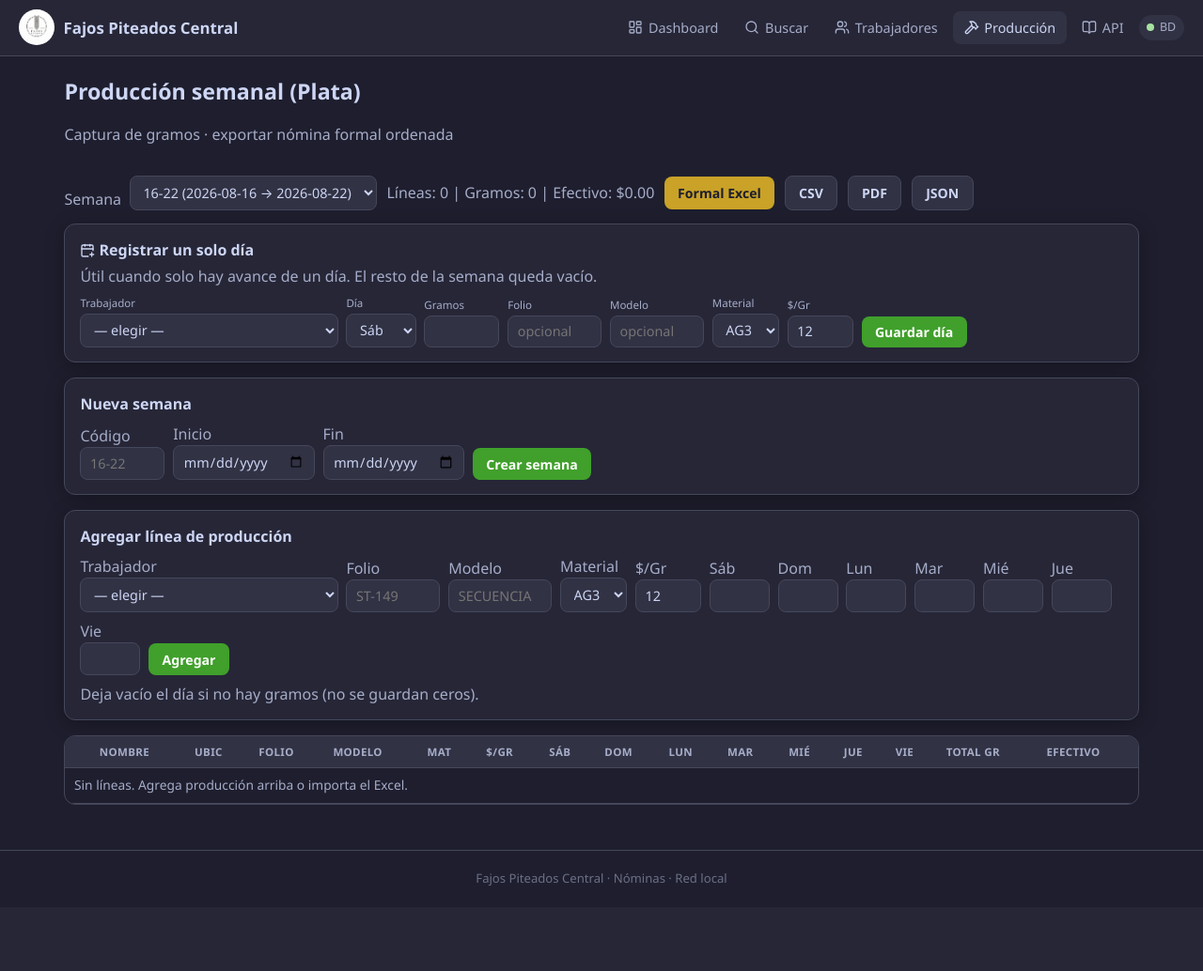
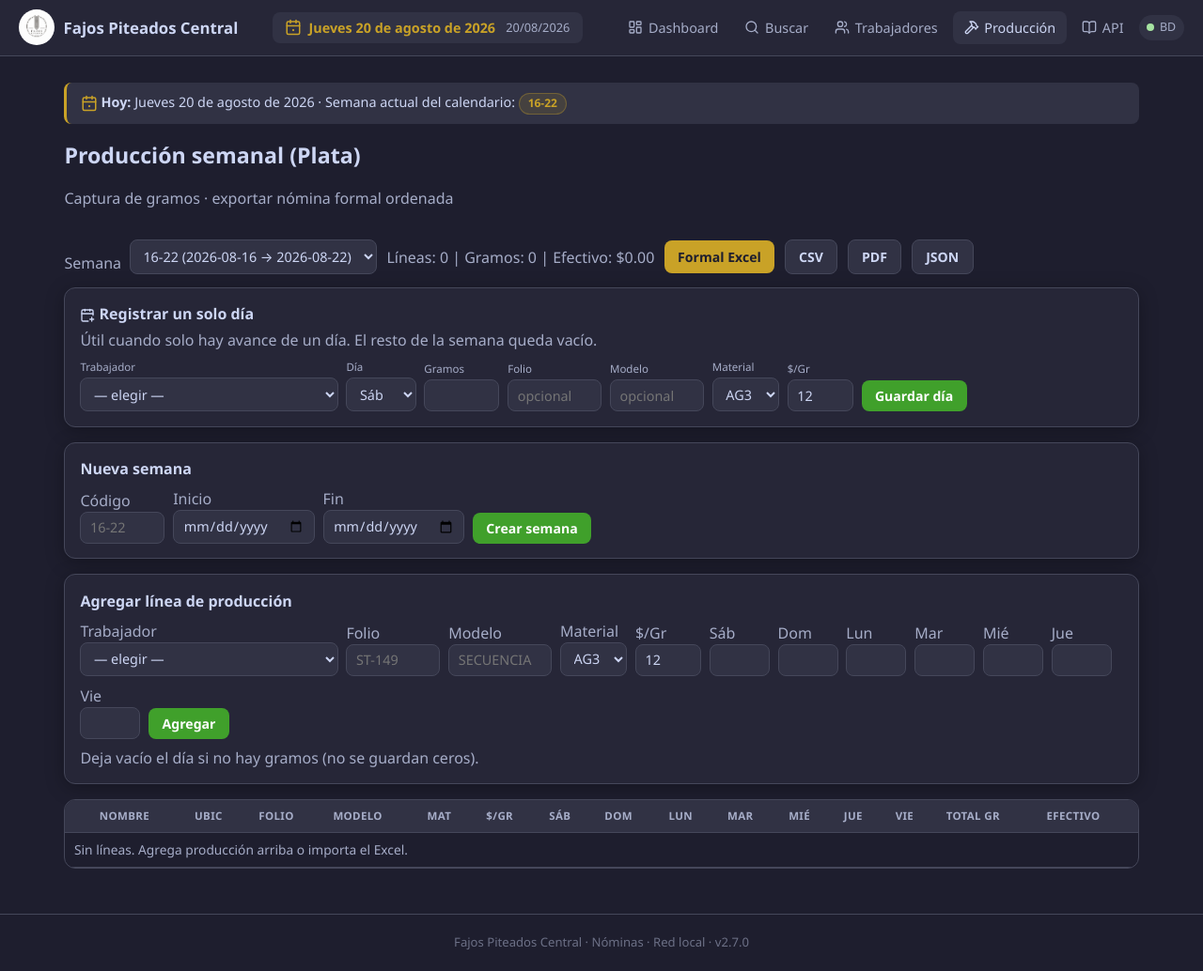
Before and after one commit to ArmandoHoyosfg/fajos_central, a FastAPI app: page /produccion in a window 1280 px wide. Shown: the whole page at 94% size. Before the commit the page ends 943 px from the top, so only its background shows below. Run offline with FastAPI, Linux system fonts and the light colour scheme; data comes from the database, SQL or seed files in the repository; data that the repository does not hold is empty.

Commit message:
feat(web): calendar parity with desktop, SVG icons, material row colors (v2.7.0)

```diff
--- a/app/__init__.py
+++ b/app/__init__.py
@@ -1,2 +1,2 @@
 """Fajos Piteados Central — Sistema de Nóminas."""
-__version__ = "2.6.1"
+__version__ = "2.7.0"
--- a/app/api/deps.py
+++ b/app/api/deps.py
@@ -37,3 +37,21 @@ def get_dashboard_service() -> DashboardService:
 
 def get_export_service() -> ExportService:
     return ExportService()
+
+
+def common_template_context(extra: dict | None = None) -> dict:
+    """Contexto compartido web/desktop parity: fecha, versión, semana actual flags."""
+    from app import __version__
+    from app.core.calendar_util import format_fecha_corta, format_fecha_larga, today
+    from app.services.dashboard_service import check_db
+
+    ctx = {
+        "fecha_hoy": today(),
+        "fecha_hoy_larga": format_fecha_larga(),
+        "fecha_hoy_corta": format_fecha_corta(),
+        "app_version": __version__,
+        "db_ok": check_db(),
+    }
+    if extra:
+        ctx.update(extra)
+    return ctx
--- a/app/api/routes.py
+++ b/app/api/routes.py
@@ -11,6 +11,7 @@ from fastapi.templating import Jinja2Templates
 from pathlib import Path
 
 from app.api.deps import (
+    common_template_context,
     get_dashboard_service,
     get_export_service,
     get_produccion_repo,
@@ -27,6 +28,13 @@ templates = Jinja2Templates(directory=str(TEMPLATES_DIR))
 
 router = APIRouter()
 
+def _ctx(request: Request, **kwargs):
+    """Contexto de plantilla unificado (fecha, versión, db_ok + kwargs)."""
+    data = common_template_context(kwargs)
+    data["request"] = request
+    return data
+
+
 
 # ---------- Web pages ----------
 
@@ -35,15 +43,13 @@ async def page_dashboard(
     request: Request,
     svc: DashboardService = Depends(get_dashboard_service),
 ):
+    from app.core.calendar_util import marcar_semanas
     data = svc.get_dashboard()
+    semanas = marcar_semanas(data["ultimas_semanas"])
     return templates.TemplateResponse(
         request,
         "dashboard.html",
-        {
-            "kpis": data["kpis"],
-            "semanas": data["ultimas_semanas"],
-            "db_ok": data.get("db_ok", True),
-        },
+        _ctx(request, kpis=data["kpis"], semanas=semanas),
     )
 
 
@@ -53,12 +59,11 @@ async def page_trabajadores(
     q: str | None = None,
     repo: TrabajadoresRepo = Depends(get_trabajadores_repo),
 ):
-    from app.services.dashboard_service import check_db
-    rows = repo.listar(solo_activos=False, busqueda=q)
+    trabajadores = repo.listar(solo_activos=False, busqueda=q)
     return templates.TemplateResponse(
         request,
         "trabajadores.html",
-        {"trabajadores": rows, "q": q or "", "db_ok": check_db()},
+        _ctx(request, trabajadores=trabajadores, q=q),
     )
 
 
@@ -73,12 +78,7 @@ async def page_buscar(
     return templates.TemplateResponse(
         request,
         "buscar.html",
-        {
-            "q": q or "",
-            "trabajadores": data["trabajadores"],
-            "semanas": data["semanas"],
-            "db_ok": data.get("db_ok", True),
-        },
+        _ctx(request, q=q, trabajadores=data["trabajadores"], semanas=data["semanas"]),
     )
 
 
@@ -91,23 +91,26 @@ async def page_produccion(
     trab_repo: TrabajadoresRepo = Depends(get_trabajadores_repo),
 ):
     from app.services.dashboard_service import check_db
-    semanas = sem_repo.listar()
+    from app.core.calendar_util import encontrar_semana_actual, marcar_semanas, today
+    semanas_raw = sem_repo.listar()
+    semanas = marcar_semanas(semanas_raw)
     if semana_id is None and semanas:
-        semana_id = semanas[0]["id"]
+        actual = encontrar_semana_actual(semanas_raw, today())
+        semana_id = actual["id"] if actual else semanas[0]["id"]
     lineas = prod_repo.listar_por_semana(semana_id) if semana_id else []
     totales = prod_repo.totales_semana(semana_id) if semana_id else {}
     trabajadores = trab_repo.listar(solo_plt=True, solo_activos=True)
     return templates.TemplateResponse(
         request,
         "produccion.html",
-        {
-            "semanas": semanas,
-            "semana_id": semana_id,
-            "lineas": lineas,
-            "totales": totales,
-            "trabajadores": trabajadores,
-            "db_ok": check_db(),
-        },
+        _ctx(
+            request,
+            semanas=semanas,
+            semana_id=semana_id,
+            lineas=lineas,
+            totales=totales,
+            trabajadores=trabajadores,
+        ),
     )
 
 
--- /dev/null
+++ b/app/core/calendar_util.py
@@ -0,0 +1,80 @@
+"""Calendario y semanas de nómina (compartido web/API)."""
+from __future__ import annotations
+
+from datetime import date, datetime, timedelta
+from typing import Any
+
+WEEKDAY_ES = {
+    0: "lunes", 1: "martes", 2: "miércoles", 3: "jueves",
+    4: "viernes", 5: "sábado", 6: "domingo",
+}
+MONTH_ES = {
+    1: "enero", 2: "febrero", 3: "marzo", 4: "abril",
+    5: "mayo", 6: "junio", 7: "julio", 8: "agosto",
+    9: "septiembre", 10: "octubre", 11: "noviembre", 12: "diciembre",
+}
+
+
+def today() -> date:
+    return date.today()
+
+
+def format_fecha_larga(d: date | None = None) -> str:
+    d = d or today()
+    return f"{WEEKDAY_ES[d.weekday()].capitalize()} {d.day} de {MONTH_ES[d.month]} de {d.year}"
+
+
+def format_fecha_corta(d: date | None = None) -> str:
+    d = d or today()
+    return d.strftime("%d/%m/%Y")
+
+
+def parse_db_date(value: Any) -> date | None:
+    if value is None:
+        return None
+    if isinstance(value, date) and not isinstance(value, datetime):
+        return value
+    if isinstance(value, datetime):
+        return value.date()
+    try:
+        return date.fromisoformat(str(value).strip()[:10])
+    except ValueError:
+        return None
+
+
+def semana_contiene(fecha: date, inicio: Any, fin: Any) -> bool:
+    fi, ff = parse_db_date(inicio), parse_db_date(fin)
+    if not fi or not ff:
+        return False
+    if fi > ff:
+        fi, ff = ff, fi
+    return fi <= fecha <= ff
+
+
+def encontrar_semana_actual(semanas: list[dict], ref: date | None = None) -> dict | None:
+    ref = ref or today()
+    for s in semanas:
+        if semana_contiene(ref, s.get("fecha_inicio"), s.get("fecha_fin")):
+            return s
+    return None
+
+
+def marcar_semanas(semanas: list[dict], ref: date | None = None) -> list[dict]:
+    """Copia de semanas con flags es_actual y etiqueta."""
+    ref = ref or today()
+    out = []
+    for s in semanas:
+        row = dict(s)
+        row["es_actual"] = semana_contiene(ref, s.get("fecha_inicio"), s.get("fecha_fin"))
+        cod = s.get("codigo") or "?"
+        row["etiqueta"] = f"{cod} ★ ACTUAL" if row["es_actual"] else str(cod)
+        out.append(row)
+    return out
+
+
+def sugerir_codigo_semana(ref: date | None = None) -> tuple[str, date, date]:
+    ref = ref or today()
+    days_since_sat = (ref.weekday() - 5) % 7
+    sab = ref - timedelta(days=days_since_sat)
+    vie = sab + timedelta(days=6)
+    return f"{sab.day:02d}-{vie.day:02d}", sab, vie
--- a/app/web/static/app.css
+++ b/app/web/static/app.css
@@ -208,3 +208,65 @@ tbody tr:hover { background: rgba(201, 162, 39, 0.08); }
   .card .value { font-size: 1.25rem; }
   main.container { padding: 1rem; }
 }
+
+
+/* --- Paridad desktop: fecha y semana actual --- */
+.topbar {
+  display: flex;
+  flex-wrap: wrap;
+  align-items: center;
+  gap: 0.75rem 1.25rem;
+}
+.topbar-fecha {
+  display: flex;
+  align-items: center;
+  gap: 0.45rem;
+  padding: 0.35rem 0.85rem;
+  background: #313244;
+  border-radius: 8px;
+  color: #c9a227;
+  font-weight: 700;
+  font-size: 0.9rem;
+  white-space: nowrap;
+}
+.topbar-fecha .fecha-corta {
+  font-weight: 500;
+  font-size: 0.8rem;
+  margin-left: 0.25rem;
+}
+.icon-inline { vertical-align: middle; flex-shrink: 0; }
+.badge-actual {
+  display: inline-flex;
+  align-items: center;
+  gap: 0.25rem;
+  background: #c9a22722;
+  color: #c9a227;
+  border: 1px solid #c9a22755;
+  border-radius: 999px;
+  padding: 0.1rem 0.55rem;
+  font-size: 0.75rem;
+  font-weight: 700;
+}
+.semana-ctx {
+  margin: 0.5rem 0 1rem;
+  padding: 0.65rem 0.9rem;
+  background: #313244;
+  border-radius: 8px;
+  border-left: 3px solid #c9a227;
+  font-size: 0.9rem;
+}
+.mat-ag3 { background: #D6EAF822 !important; }
+.mat-ag4 { background: #D5F5E322 !important; }
+.mat-dol { background: #FCF3CF22 !important; }
+.mat-dlo { background: #FAD7A022 !important; }
+.mat-chip {
+  display: inline-flex;
+  align-items: center;
+  gap: 0.3rem;
+  font-weight: 600;
+  font-size: 0.8rem;
+}
+.mat-chip img { width: 18px; height: 18px; }
+@media (max-width: 900px) {
+  .topbar-fecha .fecha-larga { display: none; }
+}
--- a/app/web/templates/base.html
+++ b/app/web/templates/base.html
@@ -5,16 +5,22 @@
   <meta name="viewport" content="width=device-width, initial-scale=1">
   <title>{% block title %}Fajos Piteados Central{% endblock %}</title>
   <link rel="stylesheet" href="/static/app.css">
-  <link rel="icon" href="/static/logo.png" type="image/png">
+  <link rel="icon" href="/static/icons/favicon.svg" type="image/svg+xml">
+  <link rel="apple-touch-icon" href="/static/logo.png">
   <script src="https://unpkg.com/lucide@latest/dist/umd/lucide.min.js" defer></script>
   {% block head %}{% endblock %}
 </head>
 <body>
   <header class="topbar">
     <a class="brand" href="/">
-      <img src="/static/logo.png" alt="Logo">
+      <img src="/static/logo.png" alt="Logo" width="36" height="36">
       <span>Fajos Piteados Central</span>
     </a>
+    <div class="topbar-fecha" title="Fecha del sistema">
+      <img src="/static/icons/calendar.svg" alt="" class="icon-inline" width="18" height="18">
+      <span class="fecha-larga">{{ fecha_hoy_larga|default('—') }}</span>
+      <span class="fecha-corta muted">{{ fecha_hoy_corta|default('') }}</span>
+    </div>
     <nav class="nav">
       <a href="/" class="{% if request.url.path == '/' %}active{% endif %}">
         <i data-lucide="layout-dashboard"></i> Dashboard
@@ -42,8 +48,9 @@
     {% block content %}{% endblock %}
   </main>
   <footer class="site-footer">
-    Fajos Piteados Central · Nóminas · Red local
+    <span>Fajos Piteados Central · Nóminas · Red local</span>
     {% if request.url.scheme == 'https' %} · HTTPS{% endif %}
+    · v{{ app_version|default('') }}
   </footer>
   <script>
     document.addEventListener('DOMContentLoaded', function () {
--- a/app/web/templates/dashboard.html
+++ b/app/web/templates/dashboard.html
@@ -4,7 +4,7 @@
 <div class="page-head">
   <div>
     <h1>Dashboard</h1>
-    <p class="muted">Resumen del taller · captura, nóminas y acceso rápido</p>
+    <p class="muted">Resumen del taller · misma información que la app de escritorio</p>
   </div>
   <form class="search-box" action="/buscar" method="get">
     <input type="search" name="q" placeholder="Buscar trabajador o semana..." aria-label="Buscar">
@@ -65,7 +65,7 @@
   <tbody>
     {% for s in semanas %}
     <tr>
-      <td><strong>{{ s.codigo }}</strong></td>
+      <td><strong>{% if s.es_actual %}<span class="badge-actual"><img src="/static/icons/star.svg" width="12" height="12" alt=""> ACTUAL</span> {% endif %}{{ s.codigo }}</strong></td>
       <td>{{ s.fecha_inicio }}</td>
       <td>{{ s.fecha_fin }}</td>
       <td>${{ '%.2f'|format( (s.nomina_plt or 0)|float ) }}</td>
--- a/app/web/templates/produccion.html
+++ b/app/web/templates/produccion.html
@@ -1,6 +1,19 @@
 {% extends "base.html" %}
 {% block title %}Producción — Fajos Piteados Central{% endblock %}
 {% block content %}
+<div class="semana-ctx">
+  <img src="/static/icons/calendar.svg" width="18" height="18" class="icon-inline" alt="">
+  <strong>Hoy:</strong> {{ fecha_hoy_larga }}
+  {% if semanas %}
+    {% set actual = semanas | selectattr('es_actual') | list %}
+    {% if actual %}
+      · Semana actual del calendario: <span class="badge-actual">{{ actual[0].codigo }}</span>
+    {% else %}
+      · <span class="muted">Ninguna semana en BD cubre la fecha de hoy</span>
+    {% endif %}
+  {% endif %}
+</div>
+
 <div class="page-head">
   <div>
     <h1>Producción semanal (Plata)</h1>
@@ -157,7 +170,7 @@
   </thead>
   <tbody>
     {% for r in lineas %}
-    <tr>
+    <tr class="mat-{{ (r.material or '')|lower }}">
       <td>
         <button type="button" class="btn btn-danger" style="padding:0.2rem 0.5rem;font-size:0.75rem;"
                 onclick="delLinea({{ r.id }})">✕</button>
```
Also changed, not shown: CHANGELOG.md, app/web/static/icons/ag3.svg (added), app/web/static/icons/ag4.svg (added), app/web/static/icons/calendar.svg (added), app/web/static/icons/dlo.svg (added), app/web/static/icons/dol.svg (added), app/web/static/icons/favicon.svg (added), app/web/static/icons/pay.svg (added), app/web/static/icons/scale.svg (added), app/web/static/icons/star.svg (added), app/web/static/icons/week.svg (added), 1 other file.
